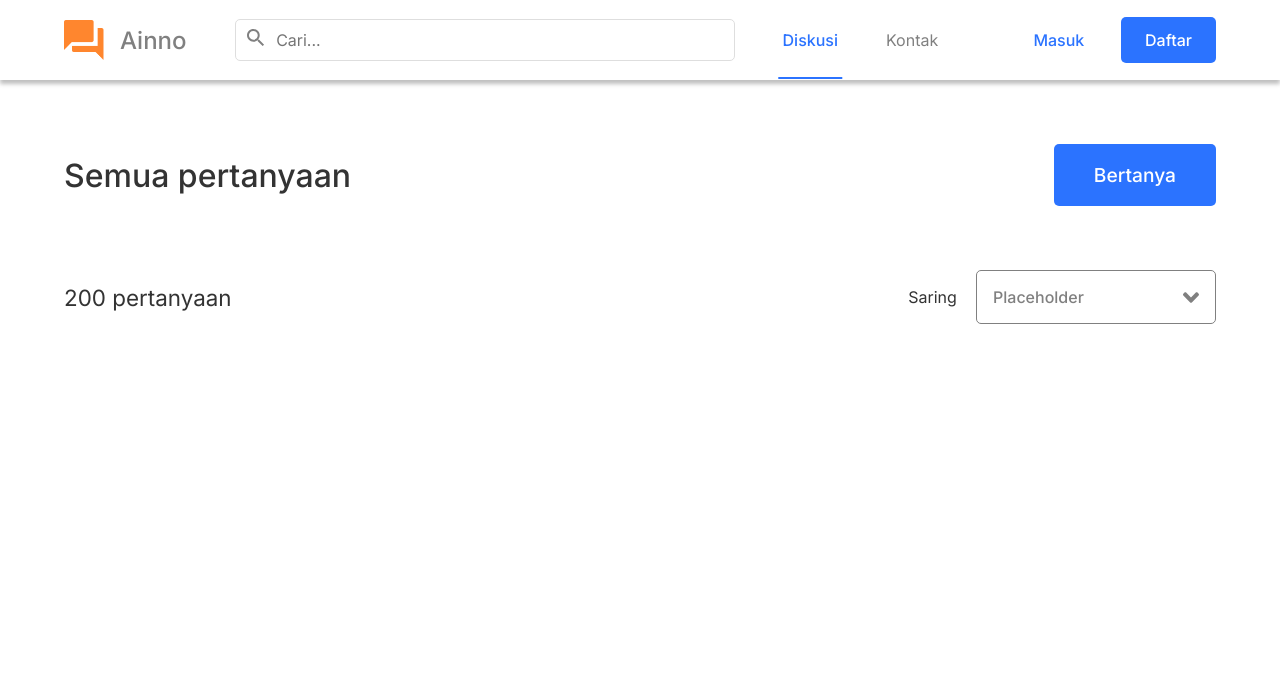
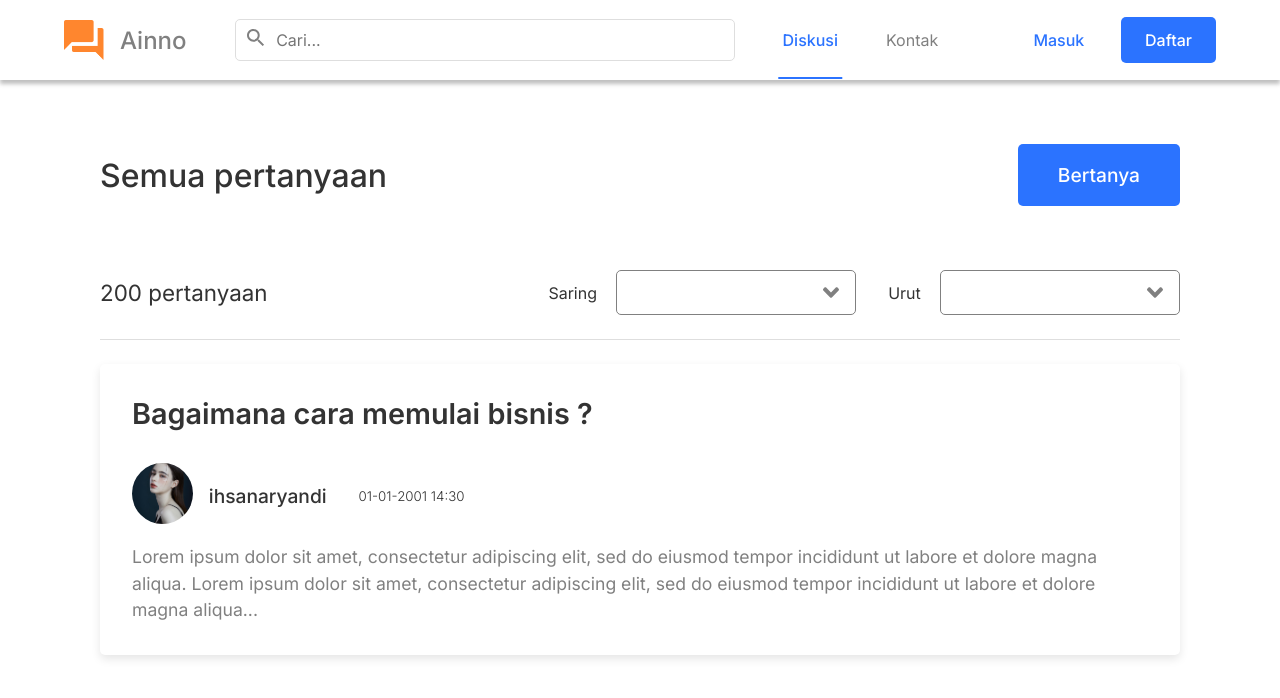
Before and after one commit to ihsan-aryandi/ainno, a React (Create React App) app: page /discuss in a window 1280 px wide. Shown: the top 698 px of the page. Built offline with nearby package versions, Linux system fonts and the light colour scheme.

Commit message:
Creating forum card

```diff
--- /dev/null
+++ b/src/components/cards/forum-card/ForumCard.js
@@ -0,0 +1,31 @@
+import React from 'react'
+import { Link } from 'react-router-dom'
+import styles from './ForumCard.module.css'
+
+const ForumCard = () => {
+    return (
+        <div className={styles['forum-card']}>
+            <h1 className={styles['forum-card-title']}>
+                <Link className='default-color text-decoration-none' to='/question/10/bagaimana-cara-memulai-bisnis'>Bagaimana cara memulai bisnis ?</Link>
+            </h1>
+            <div className={styles['forum-card-profile']}>
+                <Link to='/profile/username-here'>
+                    <img className='img-rounded' src='/images/profile-example.jpg' alt='profile' style={{ width: '3.8rem', height: '3.8rem' }} />
+                </Link>
+                <Link className='default-color text-decoration-none f-2 medium ml-2' to='/profile/username-here'>ihsanaryandi</Link>
+                <small className='light default-color ml-4'>01-01-2001 14:30</small>
+            </div>
+            <div className={styles['forum-card-body']}>
+                <p>Lorem ipsum dolor sit amet, consectetur adipiscing elit, sed do eiusmod tempor incididunt ut labore et dolore magna aliqua. Lorem ipsum dolor sit amet, consectetur adipiscing elit, sed do eiusmod tempor incididunt ut labore et dolore magna aliqua...</p>
+            </div>
+        </div>
+    )
+}
+
+// ForumCard.Title = () => {
+//     return (
+
+//     )
+// }
+
+export default ForumCard
--- /dev/null
+++ b/src/components/cards/forum-card/ForumCard.module.css
@@ -0,0 +1,23 @@
+.forum-card {
+    background-color: #fff;
+    box-shadow: 0px 4px 10px rgba(0, 0, 0, 0.1);
+    padding: 2rem;
+    border-radius: 5px;
+}
+
+.forum-card-title {
+    font-size: 1.8rem;
+    margin-bottom: 2rem;
+}
+
+.forum-card-profile {
+    display: flex;
+    align-items: center;
+    margin-bottom: 1rem;
+}
+
+.forum-card-body p {
+    font-size: 1.1rem;
+    line-height: 1.5;
+    color: var(--grey-color3);
+}
--- a/src/components/inputs/select-left-labeled/Select.js
+++ b/src/components/inputs/select-left-labeled/Select.js
@@ -2,7 +2,7 @@ import React, { useEffect, useRef, useState } from 'react'
 import AngelIcon from 'components/icons/AngelIcon'
 import styles from './Select.module.css'
 
-export default function Select({ label = '', placeholder = '', defaultValue, data = [] }) {
+export default function Select({ className = '', label = '', placeholder = '', defaultValue, data = [] }) {
     const [selectedValue, setSelectedValue] = useState(() => data.find(item => item.value === defaultValue))
     const [isOpen, setIsOpen] = useState(false)
 
@@ -21,7 +21,7 @@ export default function Select({ label = '', placeholder = '', defaultValue, dat
     }, [])
 
     return (
-        <div className={styles['select-container']}>
+        <div className={`${styles['select-container']} ${className}`}>
             <span>{label}</span>
             <div className={styles.select} ref={selectRef} onClick={() => setIsOpen(prevState => !prevState)}>
                 {selectedValue
--- a/src/index.css
+++ b/src/index.css
@@ -1,4 +1,4 @@
-@import url('https://fonts.googleapis.com/css2?family=Inter:wght@300;400;500&display=swap');
+@import url('https://fonts.googleapis.com/css2?family=Inter:wght@300;400;500;600&display=swap');
 
 :root {
     --main-color1: #2B73FF;
@@ -67,6 +67,10 @@ body, input {
     color: var(--main-color1) !important;
 }
 
+.grey-color2 {
+    color: var(--grey-color2) !important;
+}
+
 .grey-color3 {
     color: var(--grey-color3) !important;
 }
@@ -111,6 +115,10 @@ body, input {
 
 .bg-grey-color1 {
     background-color: var(--grey-color1);
+}
+
+.bg-grey-color2 {
+    background-color: var(--grey-color2);
 }
 
 /*
@@ -258,6 +266,49 @@ body, input {
 }
 
 /*
+    Vertical
+*/
+.my-1 {
+    margin-top: .5rem !important;
+    margin-bottom: .5rem !important;
+}
+
+.my-2 {
+    margin-top: 1rem !important;
+    margin-bottom: 1rem !important;
+}
+
+.my-3 {
+    margin-top: 1.5rem !important;
+    margin-bottom: 1.5rem !important;
+}
+
+.my-4 {
+    margin-top: 2rem !important;
+    margin-bottom: 2rem !important;
+}
+
+.my-5 {
+    margin-top: 2.5rem !important;
+    margin-bottom: 2.5rem !important;
+}
+
+.my-6 {
+    margin-top: 3rem !important;
+    margin-bottom: 3rem !important;
+}
+
+.my-7 {
+    margin-top: 3.5rem !important;
+    margin-bottom: 3.5rem !important;
+}
+
+.my-8 {
+    margin-top: 4rem !important;
+    margin-bottom: 4rem !important;
+}
+
+/*
     Paddings
 */
 .px-1 {
@@ -315,6 +366,10 @@ body, input {
     font-weight: 500;
 }
 
+.semi-bold {
+    font-weight: 600;
+}
+
 .link {
     text-decoration: none;
     color: var(--main-color1);
@@ -349,6 +404,14 @@ body, input {
 }
 
 /*
+    Image
+*/
+.img-rounded {
+    border-radius: 50%;
+    object-fit: cover;
+}
+
+/*
     Add
 */
 .container {
--- a/src/pages/discuss/DiscussPage.js
+++ b/src/pages/discuss/DiscussPage.js
@@ -2,6 +2,7 @@ import React from 'react'
 import Container from 'components/containers/Container'
 import Button from 'components/buttons/Button'
 import Select from 'components/inputs/select-left-labeled/Select'
+import ForumCard from 'components/cards/forum-card/ForumCard'
 import { Link } from 'react-router-dom'
 
 export default function DiscussPage() {
@@ -24,7 +25,7 @@ export default function DiscussPage() {
         }
     ]
     return (
-        <Container className='mt-8' maxWidth='1440px'>
+        <Container className='mt-8' maxWidth='1080px'>
             <div className='d-flex content-between items-center mb-8'>
                 <h1 className='medium default-color'>Semua pertanyaan</h1>
                 <Link to='/ask-question'>
@@ -33,7 +34,14 @@ export default function DiscussPage() {
             </div>
             <div className='d-flex content-between items-center'>
                 <span className='total-question f-3'>200 pertanyaan</span>
-                <Select label='Saring' placeholder='Placeholder' defaultValue='vote' data={data} />
+                <div className='d-flex items-center'>
+                    <Select className='mr-4' label='Saring' defaultValue='vote' data={data} />
+                    <Select label='Urut' defaultValue='vote' data={data} />
+                </div>
+            </div>
+            <hr className='bg-grey-color2 my-3' style={{ border: 'none', height: '1px' }} />
+            <div className='questions'>
+                <ForumCard />
             </div>
         </Container>
     )
--- /dev/null
+++ b/src/utils/class.js
@@ -0,0 +1,3 @@
+export default function appendClass(...classes) {
+    return classes.join(' ')
+}
```
